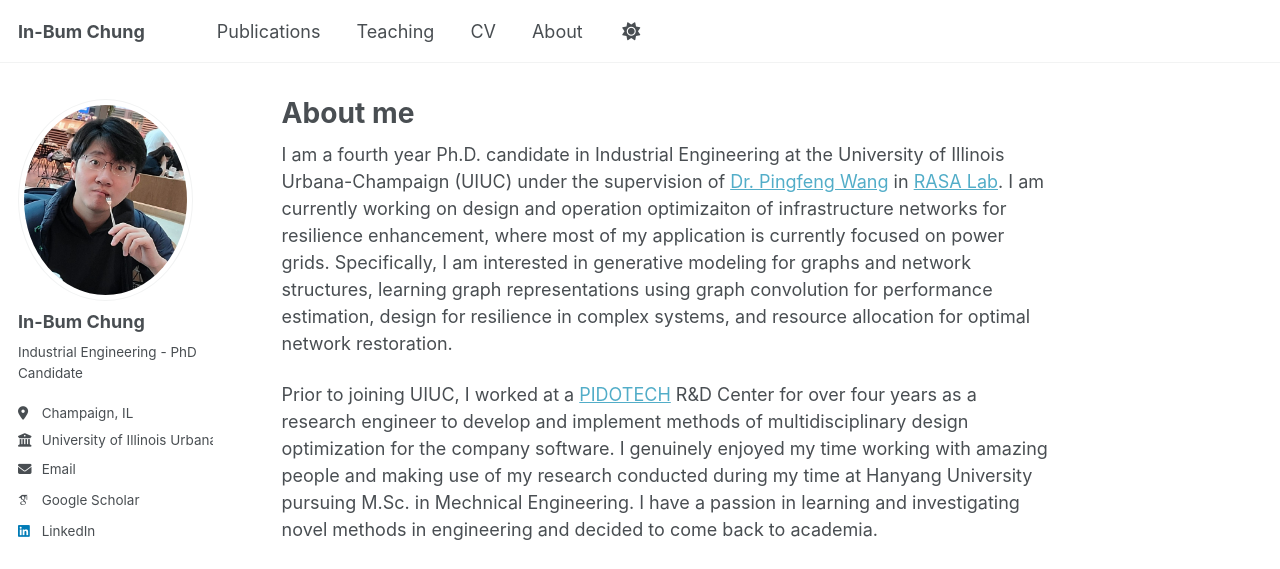
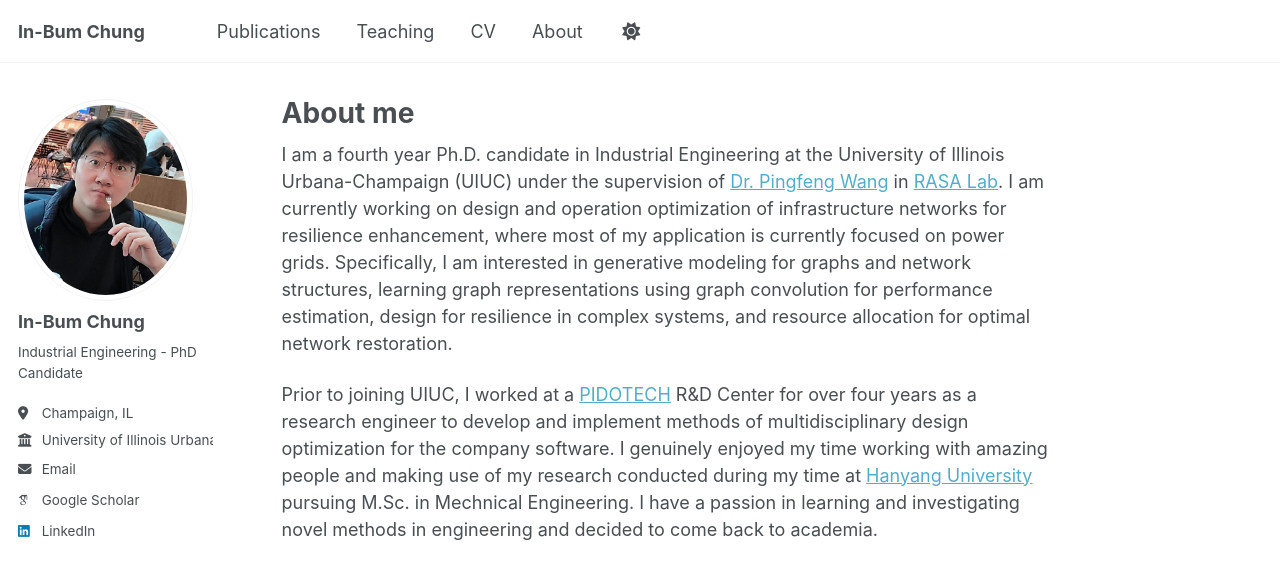
Before and after one commit to IBChung/IBChung.github.io, a Jekyll site: the page built from _pages/about.md, in a window 1280 px wide and 900 px high. Shown: the top 569 px of the window. Built offline with Jekyll 4.4.1, drawn with Linux system fonts in a browser that asks for light colours; some web fonts are replaced; a script that is not in the unit is left out.

Commit message:
Update about.md

```diff
--- a/_pages/about.md
+++ b/_pages/about.md
@@ -7,9 +7,9 @@ redirect_from:
   - /about.html
 ---
 
-I am a fourth year Ph.D. candidate in Industrial Engineering at the University of Illinois Urbana-Champaign (UIUC) under the supervision of [Dr. Pingfeng Wang](https://ise.illinois.edu/directory/profile/pingfeng) in [RASA Lab](https://rasalab.ise.illinois.edu/). I am currently working on design and operation optimizaiton of infrastructure networks for resilience enhancement, where most of my application is currently focused on power grids. Specifically, I am interested in generative modeling for graphs and network structures, learning graph representations using graph convolution for performance estimation, design for resilience in complex systems, and resource allocation for optimal network restoration.
+I am a fourth year Ph.D. candidate in Industrial Engineering at the University of Illinois Urbana-Champaign (UIUC) under the supervision of [Dr. Pingfeng Wang](https://ise.illinois.edu/directory/profile/pingfeng) in [RASA Lab](https://rasalab.ise.illinois.edu/). I am currently working on design and operation optimization of infrastructure networks for resilience enhancement, where most of my application is currently focused on power grids. Specifically, I am interested in generative modeling for graphs and network structures, learning graph representations using graph convolution for performance estimation, design for resilience in complex systems, and resource allocation for optimal network restoration.
 
-Prior to joining UIUC, I worked at a [PIDOTECH](https://www.pidotech.com/eng/about/about01.php) R&D Center for over four years as a research engineer to develop and implement methods of multidisciplinary design optimization for the company software. I genuinely enjoyed my time working with amazing people and making use of my research conducted during my time at Hanyang University pursuing M.Sc. in Mechnical Engineering. I have a passion in learning and investigating novel methods in engineering and decided to come back to academia.
+Prior to joining UIUC, I worked at a [PIDOTECH](https://www.pidotech.com/eng/about/about01.php) R&D Center for over four years as a research engineer to develop and implement methods of multidisciplinary design optimization for the company software. I genuinely enjoyed my time working with amazing people and making use of my research conducted during my time at [Hanyang University](https://me.hanyang.ac.kr/eng/main/main.html) pursuing M.Sc. in Mechnical Engineering. I have a passion in learning and investigating novel methods in engineering and decided to come back to academia.
 
 News
 =====
```
